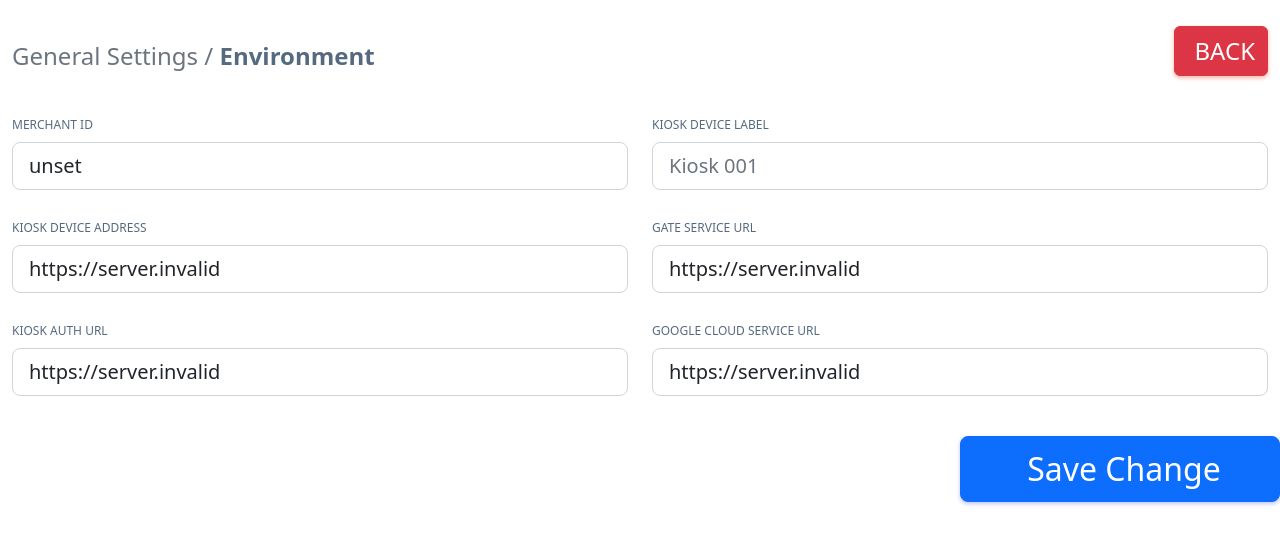
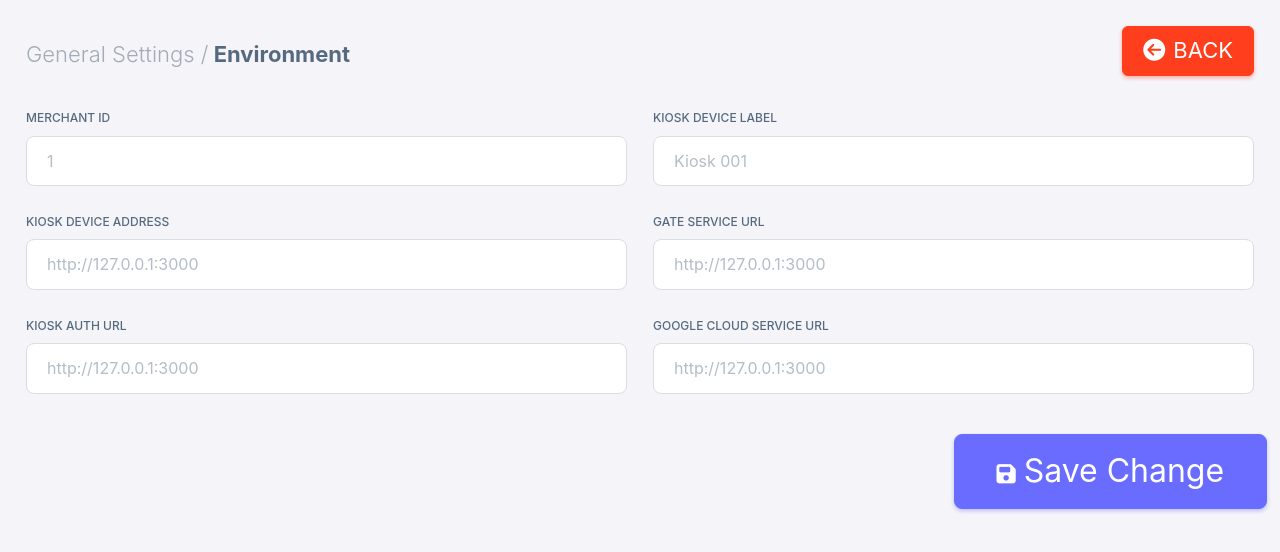
Before and after one commit to IPKIN9/Kiosk-App, a Vue app: page /setting in a window 1280 px wide. Shown: the top 552 px of the page. Built offline with nearby package versions, Linux system fonts and the light colour scheme; no server answers.

Commit message:
Migrate for main & index success

```diff
--- a/src/renderer/index.html
+++ b/src/renderer/index.html
@@ -5,21 +5,13 @@
     <title>Electron</title>
     <!-- https://developer.mozilla.org/en-US/docs/Web/HTTP/CSP -->
     <link rel="stylesheet" href="/src/assets/css/mainmenu.css">
-    <!-- <link rel="stylesheet" href="https://cdnjs.cloudflare.com/ajax/libs/font-awesome/6.2.1/css/all.min.css" integrity="sha512-MV7K8+y+gLIBoVD59lQIYicR65iaqukzvf/nwasF0nqhPay5w/9lJmVM2hMDcnK1OnMGCdVK+iQrJ7lzPJQd1w==" crossorigin="anonymous" referrerpolicy="no-referrer" />
-    <link rel="preconnect" href="https://fonts.googleapis.com"><link rel="preconnect" href="https://fonts.gstatic.com" crossorigin><link href="https://fonts.googleapis.com/css2?family=Roboto:wght@300;500;900&display=swap" rel="stylesheet"> -->
-    <meta
+    <link rel="stylesheet" href="https://cdnjs.cloudflare.com/ajax/libs/font-awesome/6.2.1/css/all.min.css" integrity="sha512-MV7K8+y+gLIBoVD59lQIYicR65iaqukzvf/nwasF0nqhPay5w/9lJmVM2hMDcnK1OnMGCdVK+iQrJ7lzPJQd1w==" crossorigin="anonymous" referrerpolicy="no-referrer" />
+    <link rel="preconnect" href="https://fonts.googleapis.com"><link rel="preconnect" href="https://fonts.gstatic.com" crossorigin><link href="https://fonts.googleapis.com/css2?family=Roboto:wght@300;500;900&display=swap" rel="stylesheet">
+    <!-- <meta
       http-equiv="Content-Security-Policy"
       content="default-src 'self'; script-src 'self'; style-src 'self' 'unsafe-inline'"
-    />
-
-    <link rel="stylesheet" href="./src/assets/vendor/fonts/boxicons.css">
-    <link rel="stylesheet" href="./src/assets/vendor/css/core.css">
-    <link rel="stylesheet" href="./src/assets/vendor/css/theme-default.css">
-    <link rel="stylesheet" href="./src/assets/css/demo.css">
-    <link rel="stylesheet" href="./src/assets/vendor/libs/perfect-scrollbar/perfect-scrollbar.css">
-    <link rel="stylesheet" href="./src/assets/vendor/js/helpers">
-    <link rel="stylesheet" href="./src/assets/js/config">
-    <link rel="stylesheet" href="./src/assets/vendor/js/menu">
+    /> -->
+    <meta name="viewport" content="width=device-width, initial-scale=1.0">
   </head>
 
   <body>
--- a/src/renderer/src/utils/Auth.js
+++ b/src/renderer/src/utils/Auth.js
@@ -5,14 +5,14 @@
 
 export default {
   getGrantToken () {
-    return API(AuthCheck.getLocalSetup('VITE_GATE_AUTH_URL')).post('ex/v1/grant/client', {
-      api_key:import.meta.env.VITE_OAUTH_API_KEY,
-      api_secret:import.meta.env.VITE_OAUTH_API_SECRET,
+    return API(AuthCheck.getLocalSetup('RENDERER_VITE_GATE_AUTH_URL')).post('ex/v1/grant/client', {
+      api_key:import.meta.env.RENDERER_VITE_OAUTH_API_KEY,
+      api_secret:import.meta.env.RENDERER_VITE_OAUTH_API_SECRET,
       expired_at: 1440
     })
   },
   getUserToken (data, token) {
-    return API(AuthCheck.getLocalSetup('VITE_GATE_AUTH_URL')).post('ex/v1/grant/user/password', data , {
+    return API(AuthCheck.getLocalSetup('RENDERER_VITE_GATE_AUTH_URL')).post('ex/v1/grant/user/password', data , {
       headers: {
         Authorization: `Bearer ${token}`,
       }
--- a/src/renderer/src/views/AppSetting.vue
+++ b/src/renderer/src/views/AppSetting.vue
@@ -8,36 +8,36 @@
   <div class="row">
     <div class="col-lg-6">
       <div class="mb-3">
-        <BaseInput v-model="deviceIppAddress.VITE_MERCHANT_ID" label="Merchant ID" class="form-control-lg" placeholder="1"/>
+        <BaseInput v-model="deviceIppAddress.RENDERER_VITE_MERCHANT_ID" label="Merchant ID" class="form-control-lg" placeholder="1"/>
       </div>
     </div>
     <div class="col-lg-6">
       <div class="mb-3">
-        <BaseInput v-model="deviceIppAddress.VITE_KIOSK_LABEL" label="Kiosk Device Label" class="form-control-lg" placeholder="Kiosk 001"/>
+        <BaseInput v-model="deviceIppAddress.RENDERER_VITE_KIOSK_LABEL" label="Kiosk Device Label" class="form-control-lg" placeholder="Kiosk 001"/>
       </div>
     </div>
   </div>
   <div class="row mt-2">
     <div class="col-lg-6">
       <div class="mb-3">
-        <BaseInput v-model="deviceIppAddress.VITE_KIOSK_URL" label="Kiosk Device Address" class="form-control-lg" placeholder="http://127.0.0.1:3000"/>
+        <BaseInput v-model="deviceIppAddress.RENDERER_VITE_KIOSK_URL" label="Kiosk Device Address" class="form-control-lg" placeholder="http://127.0.0.1:3000"/>
       </div>
     </div>
     <div class="col-lg-6">
       <div class="mb-3">
-        <BaseInput v-model="deviceIppAddress.VITE_GATE_SERVICE_URL" label="Gate Service Url" class="form-control-lg" placeholder="http://127.0.0.1:3000"/>
+        <BaseInput v-model="deviceIppAddress.RENDERER_VITE_GATE_SERVICE_URL" label="Gate Service Url" class="form-control-lg" placeholder="http://127.0.0.1:3000"/>
       </div>
     </div>
   </div>
   <div class="row mt-2">
     <div class="col-lg-6">
       <div class="mb-3">
-        <BaseInput v-model="deviceIppAddress.VITE_GATE_AUTH_URL" label="Kiosk Auth Url" class="form-control-lg" placeholder="http://127.0.0.1:3000"/>
+        <BaseInput v-model="deviceIppAddress.RENDERER_VITE_GATE_AUTH_URL" label="Kiosk Auth Url" class="form-control-lg" placeholder="http://127.0.0.1:3000"/>
       </div>
     </div>
     <div class="col-lg-6">
       <div class="mb-3">
-        <BaseInput v-model="deviceIppAddress.VITE_GOOGLE_CLOUD_STORAGE_URL" label="Google Cloud Service Url" class="form-control-lg" placeholder="http://127.0.0.1:3000"/>
+        <BaseInput v-model="deviceIppAddress.RENDERER_VITE_GOOGLE_CLOUD_STORAGE_URL" label="Google Cloud Service Url" class="form-control-lg" placeholder="http://127.0.0.1:3000"/>
       </div>
     </div>
   </div>
@@ -55,12 +55,12 @@
 import Sweetalert from '../utils/Sweetalert';
 
 const deviceIppAddress = reactive({
-  VITE_KIOSK_LABEL: '',
-  VITE_KIOSK_URL: '',
-  VITE_GATE_SERVICE_URL: '',
-  VITE_GATE_AUTH_URL: '',
-  VITE_GOOGLE_CLOUD_STORAGE_URL: '',
-  VITE_MERCHANT_ID: ''
+  RENDERER_VITE_KIOSK_LABEL: '',
+  RENDERER_VITE_KIOSK_URL: '',
+  RENDERER_VITE_GATE_SERVICE_URL: '',
+  RENDERER_VITE_GATE_AUTH_URL: '',
+  RENDERER_VITE_GOOGLE_CLOUD_STORAGE_URL: '',
+  RENDERER_VITE_MERCHANT_ID: ''
 })
 
 const showEnvironment = () => {
--- a/src/renderer/src/views/Login.vue
+++ b/src/renderer/src/views/Login.vue
@@ -74,7 +74,7 @@
       let token = res.data.data.access_token
       let tokenEncrypt = CryptoJS.AES.encrypt(
         token,
-        import.meta.env.VITE_ENCRYPT_KEY
+        import.meta.env.RENDERER_VITE_ENCRYPT_KEY
       ).toString();
       localStorage.setItem("token", tokenEncrypt)
       if (dataPayload.username.length >= 1 || dataPayload.password.length >= 1) {
@@ -95,7 +95,7 @@
   let tokenEncrypt = localStorage.getItem("token")
   let tokenDecrypt = CryptoJS.AES.decrypt(
     tokenEncrypt,
-    import.meta.env.VITE_ENCRYPT_KEY
+    import.meta.env.RENDERER_VITE_ENCRYPT_KEY
   ).toString(CryptoJS.enc.Utf8)
 
   Auth.getUserToken(dataPayload, tokenDecrypt)
```
Also changed, not shown: src/renderer/src/main.js (+9 -0 lines).
